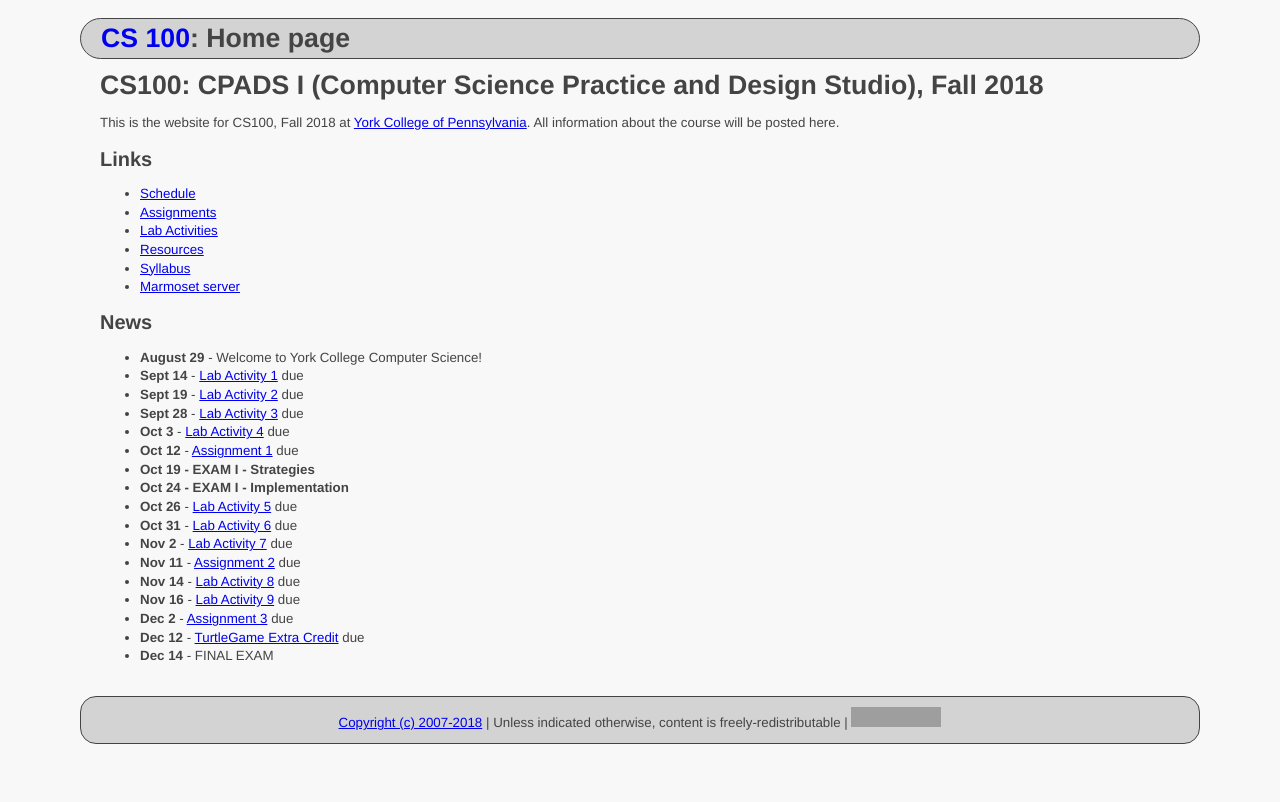
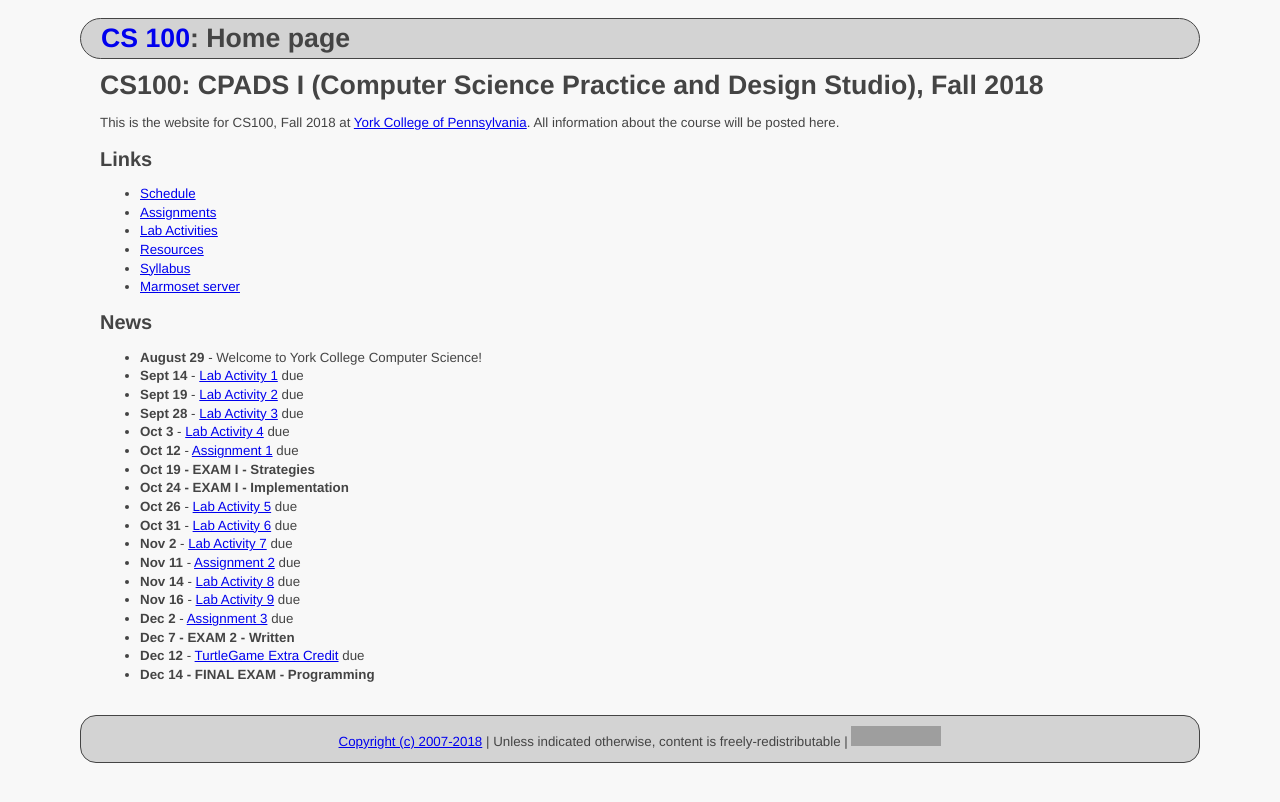
Before and after one commit to ycpcs/cs100-fall2018, a Jekyll site: the page built from index.md, in a window 1280 px wide. Shown: the top 802 px of the page. Built offline with Jekyll 4.4.1, drawn with Linux system fonts in a browser that asks for light colours; grey boxes are pictures that could not be loaded.

Commit message:
trying again - added exmm2 and final exam

```diff
--- a/index.md
+++ b/index.md
@@ -35,5 +35,6 @@ All information about the course will be posted here.
 * **Nov 14** - [Lab Activity 8](labs/CPADS_Lab8.pdf) due
 * **Nov 16** - [Lab Activity 9](labs/CPADS_Lab9.pdf) due
 * **Dec 2**  - [Assignment 3](assign/CPADS_Assign3.pdf) due
+* **Dec 7    - EXAM 2 - Written**
 * **Dec 12** - [TurtleGame Extra Credit](assign/CPADS_TurtleGameProject.pdf) due
-* **Dec 14** - FINAL EXAM
+* **Dec 14   - FINAL EXAM - Programming**
```
